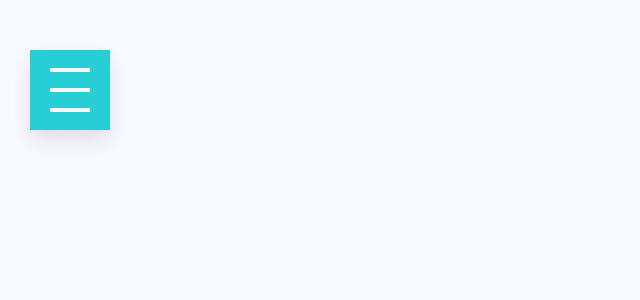
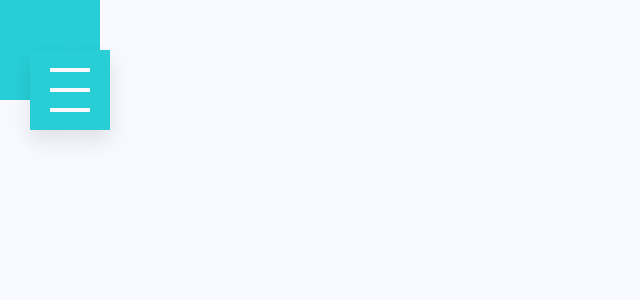
Before and after one commit to AlbertLucianto/portfolio, a Vue app: page /#/me in a window 1280 px wide. Shown: the top 300 px of the page, without its empty margins (0-640 px from the left). Built offline with nearby package versions, Linux system fonts and the light colour scheme.

Commit message:
change ripple color landing page

```diff
--- /dev/null
+++ b/src/components/AboutMe/PassCode.vue
@@ -0,0 +1,18 @@
+<template>
+  <div class="pass-code-container">
+  </div>
+</template>
+
+<script>
+export default {};
+</script>
+
+<style lang="scss" scoped>
+@import '../styles/colors.scss';
+
+.pass-code-container {
+  width: 100px;
+  height: 100px;
+  background: $aqua;
+}
+</style>
--- a/src/components/AboutMe/index.vue
+++ b/src/components/AboutMe/index.vue
@@ -1,12 +1,16 @@
 <template>
   <div class="about-me">
-    <div>
-    </div>
+    <pass-code></pass-code>
   </div>
 </template>
 
 <script>
+import PassCode from './PassCode';
+
 export default {
+  components: {
+    PassCode,
+  },
   data() {
     return {
       test: 'test',
--- a/src/components/LandingPage.vue
+++ b/src/components/LandingPage.vue
@@ -19,7 +19,7 @@
     <svg class="light" v-if="lightCentre.isOn">
       <circle v-for="num in curRipples" :cx="lightCentre.x" :cy="lightCentre.y" r="10" :key="num" class="ripple"></circle>
     </svg>
-    <div class="description">
+    <div class="description" :class="{ disappearing: lightCentre.isOn }">
       <div class="title-wrapper">
         <h1 class="title">A Little Tour of Mine</h1>
       </div>
@@ -220,7 +220,7 @@ export default {
           }, 150);
           setTimeout(() => {
             this.$router.push('/me');
-          }, 5500);
+          }, 6000);
         }
       }
     },
@@ -275,7 +275,7 @@ export default {
   }
   .ripple {
     animation: ripple 3.5s forwards ease-out;
-    fill: $white;
+    fill: $black;
     opacity: 1;
     transform-origin: 50% 50%;
   }
@@ -289,6 +289,10 @@ export default {
     color: $white;
     width: 450px;
     overflow: hidden;
+    &.disappearing {
+      opacity: 0;
+      transition: opacity .5s ease-in-out 5s;
+    }
     .title-wrapper {
       animation: title 3.5s forwards ease-in-out;
       animation-delay: 1s;
@@ -501,10 +505,10 @@ export default {
 
 @keyframes light {
   0% {
-    background: rgba(247, 249, 255, 0);
+    background: rgba(34, 33, 33, 0);
   }
   100% {
-    background: rgba(247, 249, 255, 1);
+    background: rgba(34, 33, 33, 1);
   }
 }
 
--- a/src/components/NavBar/NavItems/Landing.vue
+++ b/src/components/NavBar/NavItems/Landing.vue
@@ -21,7 +21,7 @@
       </g>
       <rect width="110" height="110" class="landing-helper" @mouseover="animateIn" @mouseout="animateOut"></rect>
     </svg>
-    <div class="text">Welcome</div>
+    <div class="text">Greeting</div>
   </router-link>
 </template>
 
```
